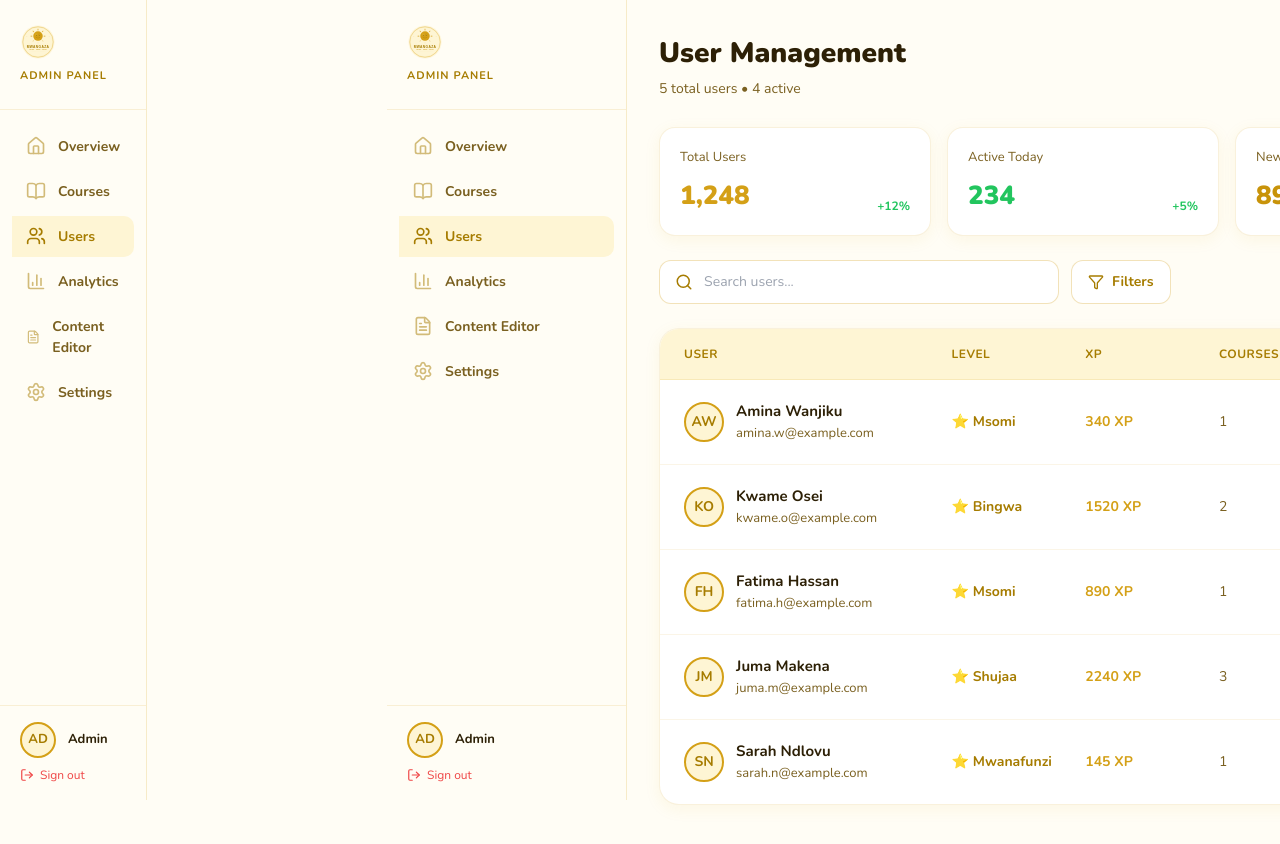
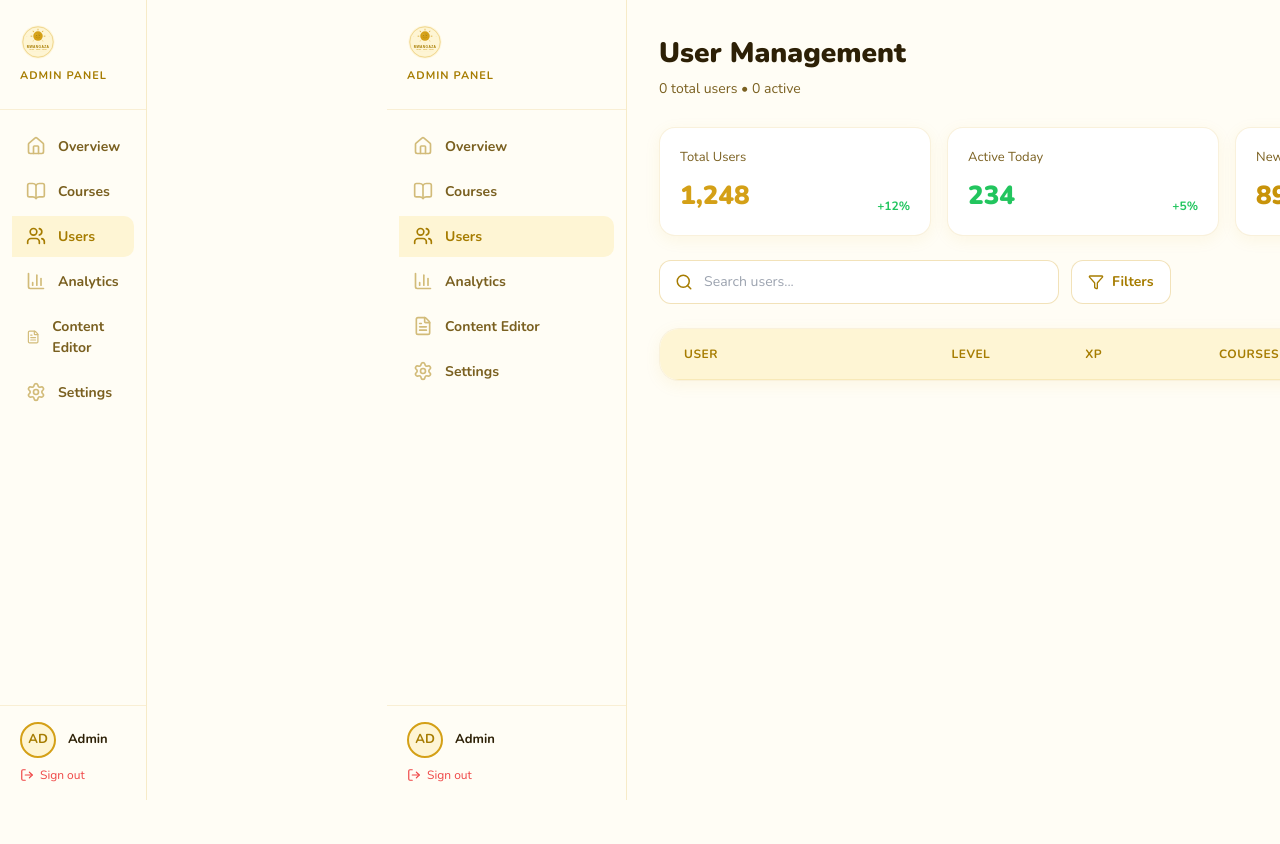
Before and after one commit to jj-tech-ranger/mwangaza, a Next.js app in the folder apps/web/: page /admin/users in a window 1280 px wide. Shown: the top 844 px of the page. Built offline with nearby package versions, Linux system fonts and the light colour scheme.

Commit message:
feat: remove all placeholder data from app screens
Clear all user and admin placeholder data for fresh app state

Co-authored-by: Jemimah Jemutai <169984600+jj-tech-ranger@users.noreply.github.com>

```diff
--- a/apps/web/components/screens/AdminDashboard.tsx
+++ b/apps/web/components/screens/AdminDashboard.tsx
@@ -9,15 +9,7 @@ interface AdminDashboardProps {
 }
 
 export default function AdminDashboard({ onNavigate }: AdminDashboardProps = {}) {
-  const chartData = [
-    { id: "mon", day: "Mon", lessons: 420 },
-    { id: "tue", day: "Tue", lessons: 580 },
-    { id: "wed", day: "Wed", lessons: 710 },
-    { id: "thu", day: "Thu", lessons: 650 },
-    { id: "fri", day: "Fri", lessons: 820 },
-    { id: "sat", day: "Sat", lessons: 590 },
-    { id: "sun", day: "Sun", lessons: 480 },
-  ];
+  const chartData: { id: string; day: string; lessons: number }[] = [];
 
   return (
     <div
@@ -54,20 +46,6 @@ export default function AdminDashboard({ onNavigate }: AdminDashboardProps = {})
           </h1>
 
           <div className="flex items-center gap-3">
-            <div
-              style={{
-                backgroundColor: "#FEF5D4",
-                color: "#A67C00",
-                fontFamily: "Nunito, sans-serif",
-                fontSize: "13px",
-                fontWeight: 700,
-                padding: "8px 16px",
-                borderRadius: "100px",
-              }}
-            >
-              May 8, 2026
-            </div>
-
             <button
               style={{
                 height: "40px",
--- a/apps/web/components/screens/AdminUsersScreen.tsx
+++ b/apps/web/components/screens/AdminUsersScreen.tsx
@@ -9,68 +9,7 @@ interface AdminUsersScreenProps {
 export default function AdminUsersScreen({ onNavigate }: AdminUsersScreenProps = {}) {
   const [searchQuery, setSearchQuery] = useState("");
 
-  const users = [
-    {
-      id: 1,
-      name: "Amina Wanjiku",
-      email: "amina.w@example.com",
-      avatar: "AW",
-      joinDate: "May 3, 2026",
-      xp: 340,
-      level: "Msomi",
-      courses: 1,
-      status: "active",
-      lastActive: "2 hours ago",
-    },
-    {
-      id: 2,
-      name: "Kwame Osei",
-      email: "kwame.o@example.com",
-      avatar: "KO",
-      joinDate: "April 28, 2026",
-      xp: 1520,
-      level: "Bingwa",
-      courses: 2,
-      status: "active",
-      lastActive: "1 day ago",
-    },
-    {
-      id: 3,
-      name: "Fatima Hassan",
-      email: "fatima.h@example.com",
-      avatar: "FH",
-      joinDate: "April 25, 2026",
-      xp: 890,
-      level: "Msomi",
-      courses: 1,
-      status: "active",
-      lastActive: "3 hours ago",
-    },
-    {
-      id: 4,
-      name: "Juma Makena",
-      email: "juma.m@example.com",
-      avatar: "JM",
-      joinDate: "April 20, 2026",
-      xp: 2240,
-      level: "Shujaa",
-      courses: 3,
-      status: "active",
-      lastActive: "5 hours ago",
-    },
-    {
-      id: 5,
-      name: "Sarah Ndlovu",
-      email: "sarah.n@example.com",
-      avatar: "SN",
-      joinDate: "April 15, 2026",
-      xp: 145,
-      level: "Mwanafunzi",
-      courses: 1,
-      status: "suspended",
-      lastActive: "2 weeks ago",
-    },
-  ];
+  const users: any[] = [];
 
   return (
     <div
--- a/apps/web/components/screens/FriendsSocialScreen.tsx
+++ b/apps/web/components/screens/FriendsSocialScreen.tsx
@@ -10,90 +10,9 @@ export default function FriendsSocialScreen({ onNavigate }: FriendsSocialScreenP
   const [activeTab, setActiveTab] = useState<"friends" | "requests" | "find">("friends");
   const [searchQuery, setSearchQuery] = useState("");
 
-  const friends = [
-    {
-      id: 1,
-      name: "Amina Wanjiku",
-      avatar: "AW",
-      level: "Bingwa",
-      xp: 2145,
-      streak: 12,
-      online: true,
-    },
-    {
-      id: 2,
-      name: "Kwame Osei",
-      avatar: "KO",
-      level: "Shujaa",
-      xp: 3420,
-      streak: 28,
-      online: true,
-    },
-    {
-      id: 3,
-      name: "Fatima Hassan",
-      avatar: "FH",
-      level: "Msomi",
-      xp: 1890,
-      streak: 7,
-      online: false,
-    },
-    {
-      id: 4,
-      name: "Juma Makena",
-      avatar: "JM",
-      level: "Bingwa",
-      xp: 2640,
-      streak: 15,
-      online: false,
-    },
-  ];
-
-  const requests = [
-    {
-      id: 1,
-      name: "Sarah Ndlovu",
-      avatar: "SN",
-      level: "Msomi",
-      xp: 980,
-      mutualFriends: 3,
-    },
-    {
-      id: 2,
-      name: "David Kamau",
-      avatar: "DK",
-      level: "Mwanafunzi",
-      xp: 245,
-      mutualFriends: 1,
-    },
-  ];
-
-  const suggestions = [
-    {
-      id: 1,
-      name: "Grace Mwangi",
-      avatar: "GM",
-      level: "Bingwa",
-      xp: 2850,
-      mutualFriends: 5,
-    },
-    {
-      id: 2,
-      name: "Ibrahim Ali",
-      avatar: "IA",
-      level: "Shujaa",
-      xp: 4120,
-      mutualFriends: 2,
-    },
-    {
-      id: 3,
-      name: "Zuri Omondi",
-      avatar: "ZO",
-      level: "Msomi",
-      xp: 1560,
-      mutualFriends: 4,
-    },
-  ];
+  const friends: any[] = [];
+  const requests: any[] = [];
+  const suggestions: any[] = [];
 
   return (
     <div
--- a/apps/web/components/screens/LeaderboardScreen.tsx
+++ b/apps/web/components/screens/LeaderboardScreen.tsx
@@ -11,29 +11,11 @@ interface LeaderboardScreenProps {
 export default function LeaderboardScreen({ onNavigate }: LeaderboardScreenProps = {}) {
   const [activeTab, setActiveTab] = useState<"week" | "alltime" | "friends">("week");
 
-  // Different data for each tab
+  // Empty leaderboard
   const leaderboardData = {
-    week: [
-      { rank: 4, name: "Samuel", level: "⭐ Msomi", xp: 742, avatar: "SK" },
-      { rank: 5, name: "Aisha", level: "⭐ Msomi", xp: 689, avatar: "AM" },
-      { rank: 6, name: "Kofi", level: "⚡ Bingwa", xp: 621, avatar: "KA" },
-      { rank: 7, name: "Zara", level: "⚡ Bingwa", xp: 458, avatar: "ZM" },
-      { rank: 8, name: "You — Amina", level: "⭐ Msomi", xp: 340, avatar: "AW", isSelf: true },
-    ],
-    alltime: [
-      { rank: 2, name: "Kwame", level: "⚡⚡ Shujaa", xp: 4521, avatar: "KO" },
-      { rank: 3, name: "Fatima", level: "⚡⚡ Shujaa", xp: 3890, avatar: "FM" },
-      { rank: 4, name: "Kofi", level: "⚡ Bingwa", xp: 3102, avatar: "KA" },
-      { rank: 5, name: "Samuel", level: "⚡ Bingwa", xp: 2745, avatar: "SK" },
-      { rank: 12, name: "You — Amina", level: "⭐ Msomi", xp: 1240, avatar: "AW", isSelf: true },
-    ],
-    friends: [
-      { rank: 1, name: "Juma", level: "⭐ Msomi", xp: 856, avatar: "JM" },
-      { rank: 2, name: "Sarah", level: "⭐ Msomi", xp: 734, avatar: "SM" },
-      { rank: 3, name: "You — Amina", level: "⭐ Msomi", xp: 340, avatar: "AW", isSelf: true },
-      { rank: 4, name: "Kendi", level: "⭐ Msomi", xp: 289, avatar: "KN" },
-      { rank: 5, name: "Ali", level: "⭐ Mwanafunzi", xp: 145, avatar: "AK" },
-    ],
+    week: [],
+    alltime: [],
+    friends: [],
   };
 
   const leaderboardUsers = leaderboardData[activeTab];
--- a/apps/web/components/screens/NotificationsScreen.tsx
+++ b/apps/web/components/screens/NotificationsScreen.tsx
@@ -17,53 +17,7 @@ interface Notification {
 }
 
 export default function NotificationsScreen({ onNavigate }: NotificationsScreenProps = {}) {
-  const [notifications, setNotifications] = useState<Notification[]>([
-    {
-      id: "1",
-      type: "badge",
-      title: "New Badge Earned!",
-      message: "You've earned the 'Learning Master' badge for completing 5 addition lessons.",
-      time: "2 hours ago",
-      read: false,
-      icon: "➕",
-    },
-    {
-      id: "2",
-      type: "streak",
-      title: "5-Day Streak! 🔥",
-      message: "Amazing! You've learned for 5 days straight. Keep it up!",
-      time: "1 day ago",
-      read: false,
-      icon: "🔥",
-    },
-    {
-      id: "3",
-      type: "level",
-      title: "Level Up!",
-      message: "Congratulations! You've reached level 'Msomi' (Scholar).",
-      time: "2 days ago",
-      read: true,
-      icon: "⭐",
-    },
-    {
-      id: "4",
-      type: "course",
-      title: "New Course Available",
-      message: "Kiswahili Literacy is now available. Start learning today!",
-      time: "3 days ago",
-      read: true,
-      icon: "🇰🇪",
-    },
-    {
-      id: "5",
-      type: "premium",
-      title: "Limited Offer: Premium Trial",
-      message: "Try Premium free for 7 days. Unlock unlimited lessons and offline access.",
-      time: "5 days ago",
-      read: true,
-      icon: "👑",
-    },
-  ]);
+  const [notifications, setNotifications] = useState<Notification[]>([]);
 
   const markAsRead = (id: string) => {
     setNotifications(notifications.map(n =>
--- a/apps/web/components/screens/ProfileScreen.tsx
+++ b/apps/web/components/screens/ProfileScreen.tsx
@@ -12,11 +12,7 @@ interface ProfileScreenProps {
 }
 
 export default function ProfileScreen({ onNavigate }: ProfileScreenProps = {}) {
-  const stats = [
-    { value: 14, label: "Lessons" },
-    { value: 1, label: "Courses" },
-    { value: 3, label: "Badges" },
-  ];
+  const stats = [];
 
   const badges = [];
   const hasBadges = false;
@@ -60,30 +56,7 @@ export default function ProfileScreen({ onNavigate }: ProfileScreenProps = {}) {
         </button>
       </div>
 
-      {/* Profile Hero */}
-      <div className="mx-5" style={{ marginTop: "0px" }}>
-        <ProfileHero
-          initials="AW"
-          name="Amina Wanjiku"
-          level="⭐ Msomi"
-          levelTitle="— Scholar"
-          memberSince="Member since May 2026"
-          currentXP={250}
-          nextLevelXP={500}
-          currentLevel="Msomi"
-          nextLevel="Hodari"
-        />
-      </div>
 
-      {/* Stats Row */}
-      <div className="mx-5" style={{ marginTop: "12px" }}>
-        <StatBar stats={stats} />
-      </div>
-
-      {/* Streak Calendar */}
-      <div className="mx-5" style={{ marginTop: "20px" }}>
-        <StreakCalendar streakDays={5} />
-      </div>
 
       {/* Badges Section */}
       <div className="mx-5" style={{ marginTop: "20px" }}>
--- a/apps/web/components/screens/ProgressAnalyticsScreen.tsx
+++ b/apps/web/components/screens/ProgressAnalyticsScreen.tsx
@@ -7,29 +7,9 @@ interface ProgressAnalyticsScreenProps {
 }
 
 export default function ProgressAnalyticsScreen({ onNavigate }: ProgressAnalyticsScreenProps = {}) {
-  const weeklyXP = [
-    { id: "mon", day: "M", xp: 45 },
-    { id: "tue", day: "T", xp: 60 },
-    { id: "wed", day: "W", xp: 85 },
-    { id: "thu", day: "T", xp: 30 },
-    { id: "fri", day: "F", xp: 95 },
-    { id: "sat", day: "S", xp: 70 },
-    { id: "sun", day: "S", xp: 55 },
-  ];
-
-  const monthlyProgress = [
-    { id: "week1", week: "W1", lessons: 8 },
-    { id: "week2", week: "W2", lessons: 12 },
-    { id: "week3", week: "W3", lessons: 15 },
-    { id: "week4", week: "W4", lessons: 10 },
-  ];
-
-  const stats = [
-    { label: "Current Streak", value: "5 days", icon: Flame, color: "#D4A017" },
-    { label: "Total XP", value: "1,240", icon: TrendingUp, color: "#C8930A" },
-    { label: "Lessons Done", value: "45", icon: Target, color: "#A67C00" },
-    { label: "Certificates", value: "1", icon: Award, color: "#22C55E" },
-  ];
+  const weeklyXP: any[] = [];
+  const monthlyProgress: any[] = [];
+  const stats: any[] = [];
 
   return (
     <div
```
Also changed, not shown: apps/web/components/screens/HomeScreen.tsx (+2 -41 lines).
